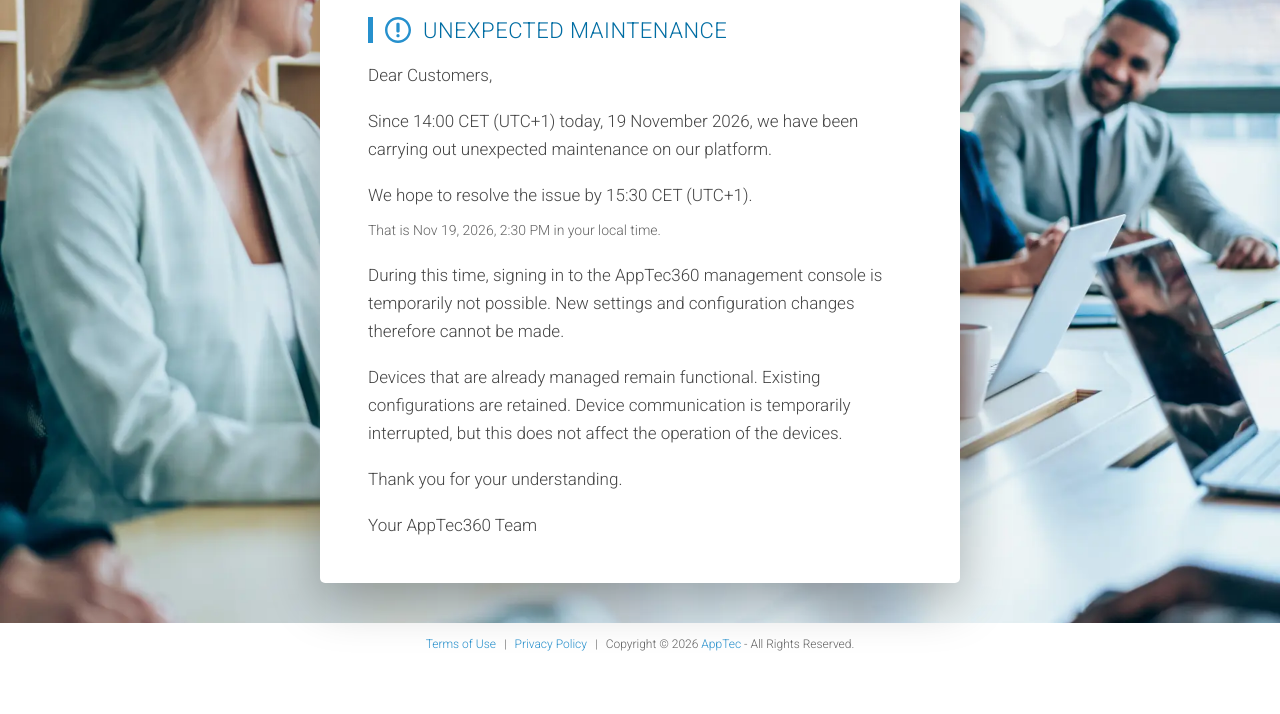
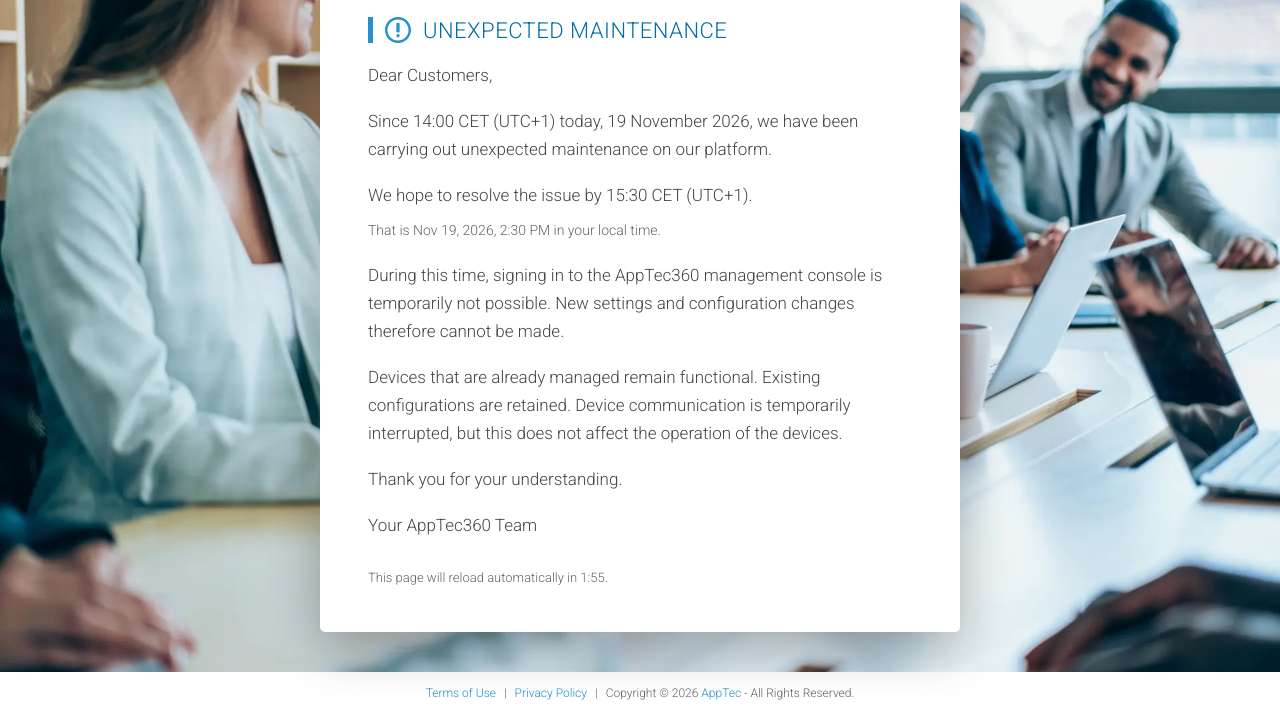
Before and after one commit to Apptec-GmbH/Maintenance, a plain HTML site: page index.html in a window 1280 px wide. Shown: the part 168-882 px from the top of the page. Before the commit the page ends 833 px from the top, so only its background shows below. Drawn offline with Linux system fonts and the light colour scheme.

Commit message:
feat: auto reload page every two minutes

```diff
--- a/assets/script.js
+++ b/assets/script.js
@@ -41,3 +41,41 @@
     var endStr = end.toLocaleString(undefined, { dateStyle: 'medium', timeStyle: 'short' });
     target.textContent = 'That is ' + endStr + ' in your local time.';
 })();
+
+(function () {
+    // Once maintenance is over and DNS points back to the real servers,
+    // a reload lands the visitor on the management console.
+    var interval = 2 * 60 * 1000;
+    var notices = document.querySelectorAll('.reloadNotice');
+    var deadline = Date.now() + interval;
+
+    function format(ms) {
+        var s = Math.max(0, Math.ceil(ms / 1000));
+        var m = Math.floor(s / 60);
+        s = s % 60;
+        return m + ':' + (s < 10 ? '0' : '') + s;
+    }
+
+    function tick() {
+        var left = deadline - Date.now();
+        if (left <= 0) {
+            // reloading while offline would leave the browser's error page behind, which never reloads again
+            if (navigator.onLine === false) {
+                deadline = Date.now() + 10 * 1000;
+            } else {
+                location.reload();
+                return;
+            }
+        }
+        for (var i = 0; i < notices.length; i++) {
+            var de = notices[i].closest('[lang]').lang === 'de';
+            notices[i].textContent = de
+                ? 'Diese Seite wird in ' + format(left) + ' automatisch neu geladen.'
+                : 'This page will reload automatically in ' + format(left) + '.';
+            notices[i].hidden = false;
+        }
+    }
+
+    tick();
+    setInterval(tick, 1000);
+})();
--- a/assets/style.css
+++ b/assets/style.css
@@ -126,6 +126,13 @@ main {
     color: var(--grey-light);
 }
 
+.maintenanceMessage .reloadNotice {
+    margin-top: 28px;
+    font-size: 13px;
+    color: var(--grey-light);
+    font-variant-numeric: tabular-nums;
+}
+
 .maintenanceMessage .localTime {
     margin-top: 10px;
     font-size: 14px;
--- a/index.html
+++ b/index.html
@@ -11,6 +11,7 @@
 <link rel="preconnect" href="https://fonts.gstatic.com" crossorigin>
 <link href="https://fonts.googleapis.com/css2?family=Roboto:wght@300;400;700&display=swap" rel="stylesheet">
 <link rel="stylesheet" href="assets/style.css">
+<noscript><meta http-equiv="refresh" content="120"></noscript>
 </head>
 <body>
 <main>
@@ -32,6 +33,7 @@
             <p>Bereits verwaltete Geräte bleiben funktionsfähig. Bestehende Konfigurationen bleiben erhalten. Die Gerätekommunikation ist vorübergehend unterbrochen, dies hat jedoch keine Auswirkungen auf den Betrieb der Geräte.</p>
             <p>Wir danken Ihnen für Ihr Verständnis.</p>
             <p>Ihr AppTec360-Team</p>
+            <p class="reloadNotice" hidden></p>
         </div>
 
         <div class="maintenanceMessage translation" lang="en">
@@ -47,6 +49,7 @@
             <p>Devices that are already managed remain functional. Existing configurations are retained. Device communication is temporarily interrupted, but this does not affect the operation of the devices.</p>
             <p>Thank you for your understanding.</p>
             <p>Your AppTec360 Team</p>
+            <p class="reloadNotice" hidden></p>
         </div>
     </div>
 </main>
```
